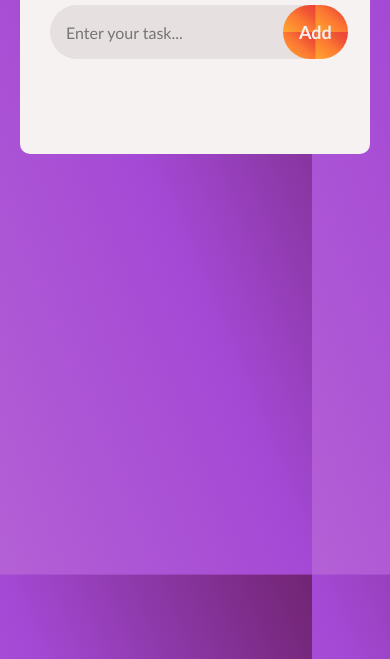
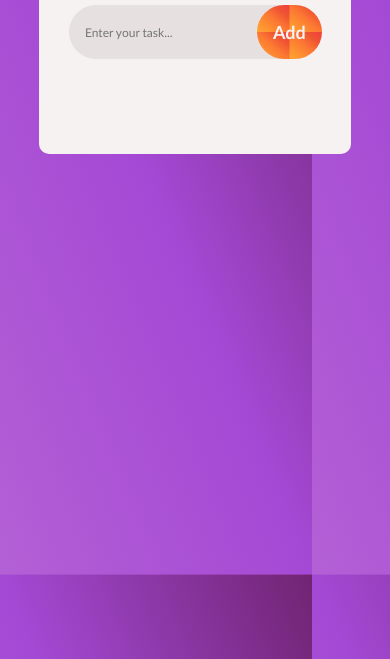
Before and after one commit to Harikrishnaveni-S/simple-to-do-list, a plain HTML site: page index.html in a window 390 px wide. Shown: the part 185-844 px from the top of the page. Drawn offline with Linux system fonts and the light colour scheme.

Commit message:
style changes

```diff
--- a/styles/style.css
+++ b/styles/style.css
@@ -123,9 +123,15 @@ ul li span:hover{
     border-radius: 30px;
 }
 
+
 @media screen and (max-width:613px){
     .to-do{
-        width:350px ;
+        width:80vw ;
+    }
+
+    input{
+        font-size: 12px;
+        padding-left: 10px;
     }
 
 }
```
